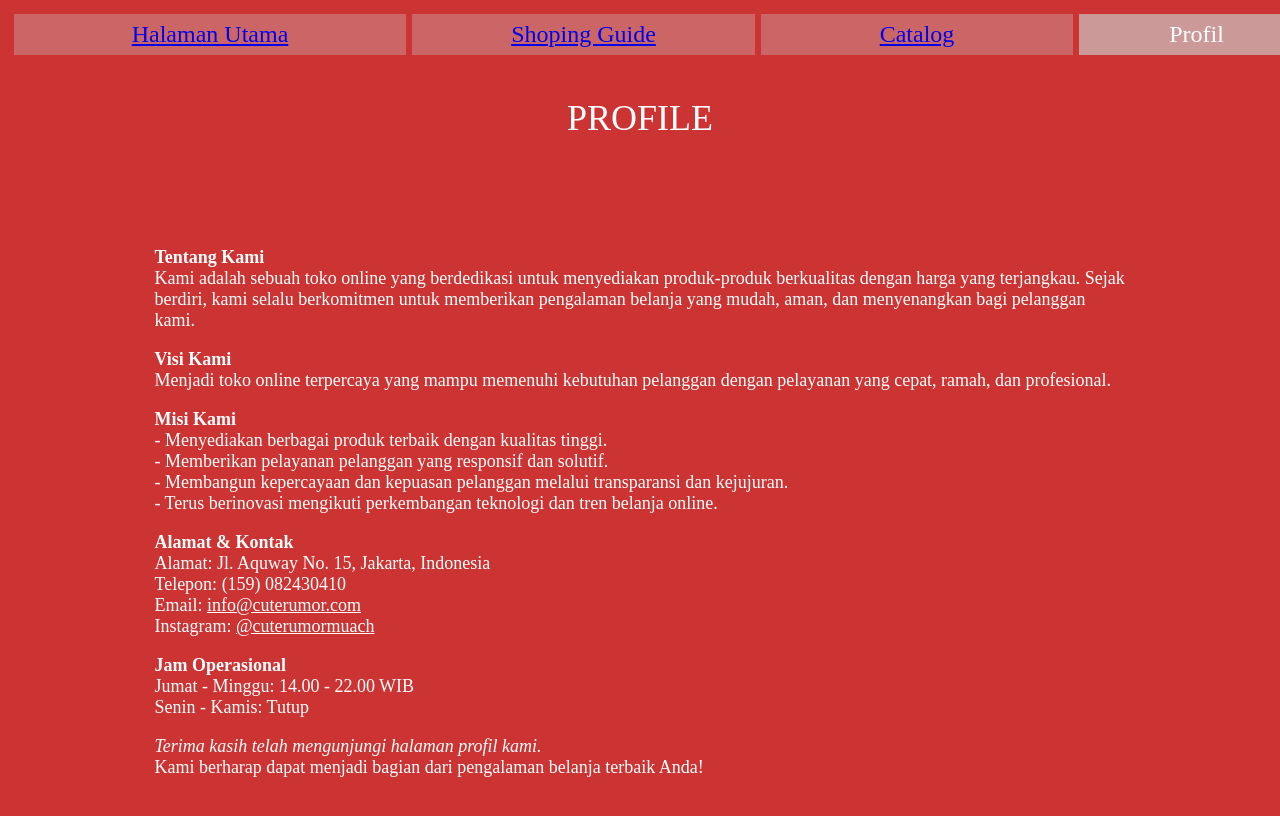
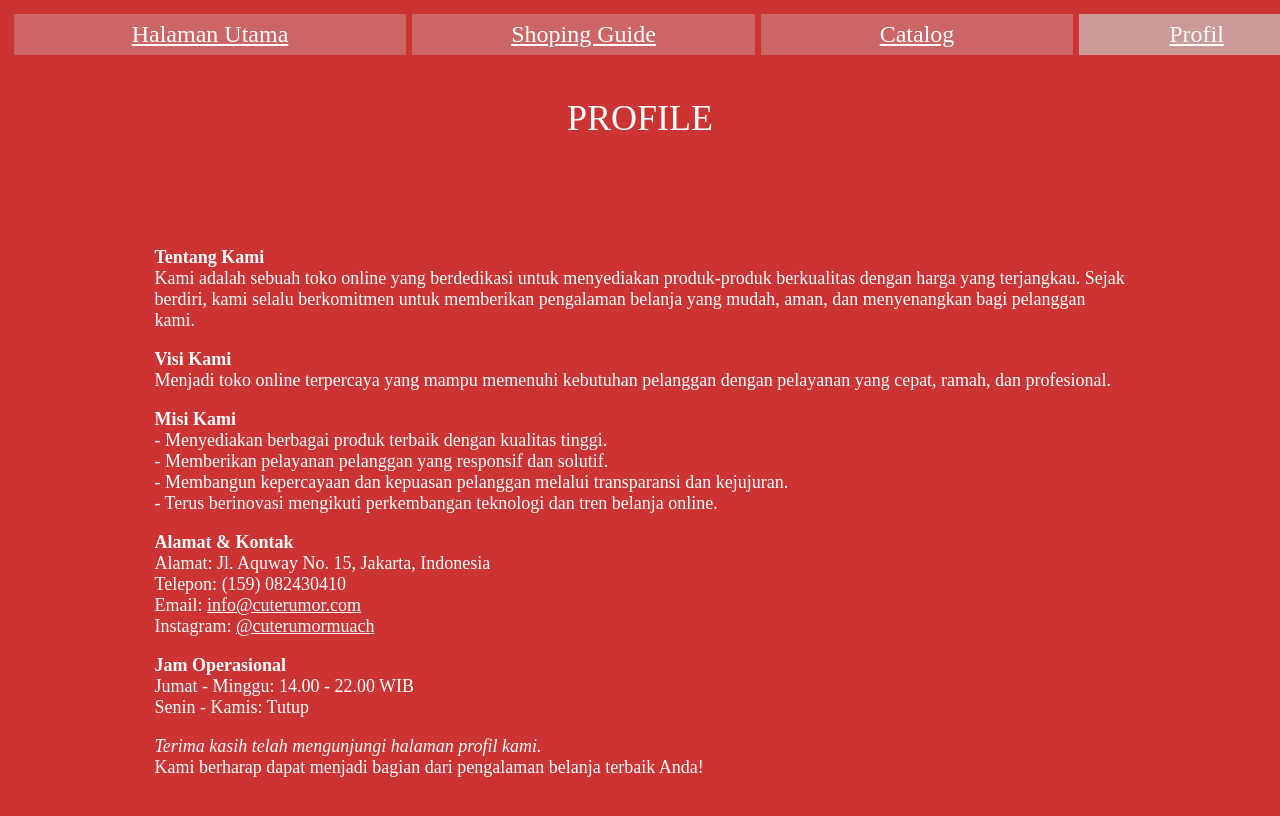
Before and after one commit to tikcikalhs2/Nasya9A, a plain HTML site: page profile.html in a window 1280 px wide. Shown: the top 816 px of the page. Drawn offline with Linux system fonts and the light colour scheme.

```diff
--- a/profile.html
+++ b/profile.html
@@ -31,10 +31,10 @@ body {
 <body>
 <table width="1312" height="53" border="0" align="center" cellpadding="5" cellspacing="6">
   <tr>
-    <td width="382" bgcolor="#CC6666"><div align="center" class="style3"><span class="style1"><a href="INDEX (2).html">Halaman Utama</a></span></div></td>
-    <td width="333" bgcolor="#CC6666"><div align="center" class="style3"><span class="style1"><a href="shoping guide.html">Shoping Guide</a></span></div></td>
-    <td width="302" bgcolor="#CC6666"><div align="center" class="style3"><span class="style1"><a href="CATALOG.html">Catalog</a></span></div></td>
-    <td width="225" bgcolor="#CC9999"><div align="center" class="style3"><span class="style1">Profil</span></div></td>
+    <td width="382" bgcolor="#CC6666"><div align="center" class="style3"><span class="style1"><a href="INDEX (2).html" class="style13">Halaman Utama</a></span></div></td>
+    <td width="333" bgcolor="#CC6666"><div align="center" class="style3"><span class="style1"><a href="shoping guide.html" class="style13">Shoping Guide</a></span></div></td>
+    <td width="302" bgcolor="#CC6666"><div align="center" class="style3"><span class="style1"><a href="CATALOG.html" class="style13">Catalog</a></span></div></td>
+    <td width="225" bgcolor="#CC9999"><div align="center" class="style3"><span class="style1"><a href="profile.html" class="style13">Profil</a></span></div></td>
   </tr>
 </table>
 
```
